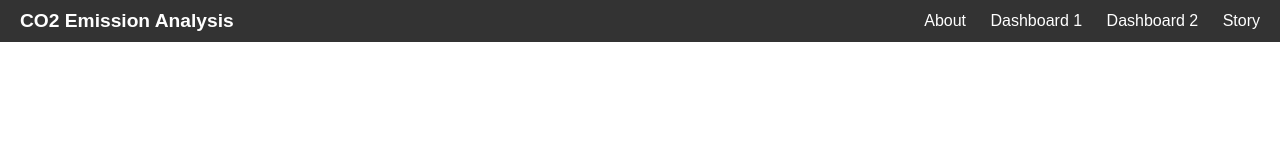
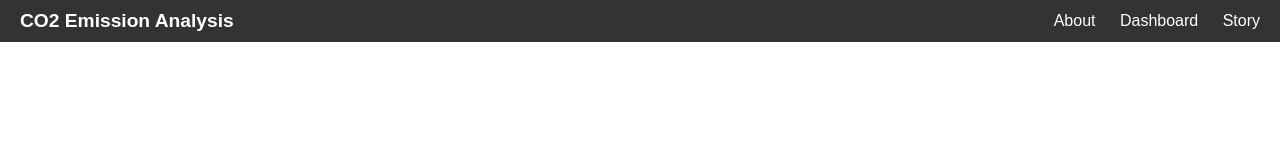
Before and after one commit to pavannallala/data-science, a plain HTML site: page story.html in a window 1280 px wide. Drawn offline with Linux system fonts and the light colour scheme.

Commit message:
Update story.html

```diff
--- a/story.html
+++ b/story.html
@@ -3,7 +3,7 @@
 <head>
     <meta charset="UTF-8">
     <meta name="viewport" content="width=device-width, initial-scale=1.0">
-    <title>Dashboard 2 - CO2 Emission Analysis</title>
+    <title>CO2 Emission Analysis</title>
     <link rel="stylesheet" href="styles.css">
 </head>
 <body>
@@ -13,8 +13,8 @@
         </div>
         <div class="navbar-right">
             <a href="index.html" class="nav-link">About</a>
-            <a href="dashboard1.html" class="nav-link">Dashboard 1</a>
-            <a href="dashboard2.html" class="nav-link">Dashboard 2</a>
+            <a href="dashboard1.html" class="nav-link">Dashboard</a>
+
             <a href="story.html" class="nav-link">Story</a>
         </div>
     </nav>
```
